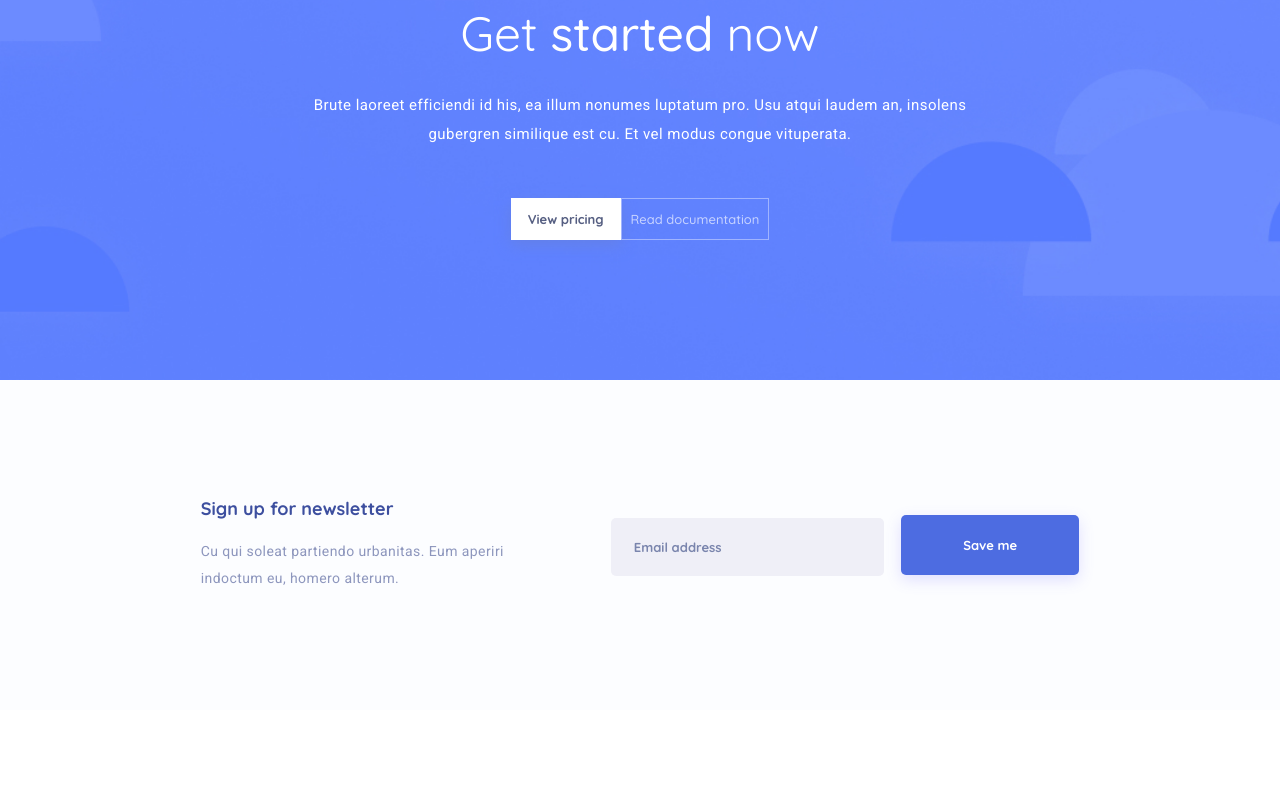
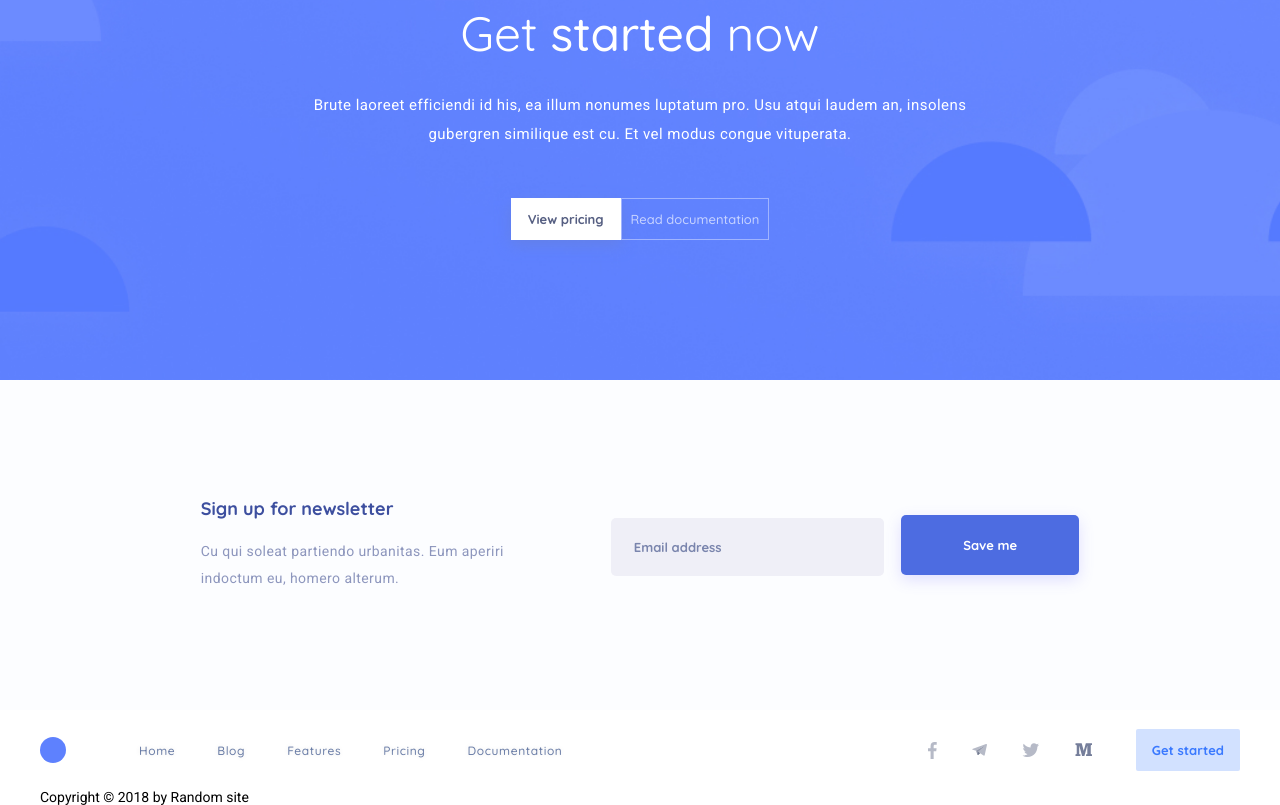
Before and after one commit to Daniil-gavrilooov/freebie__work, a plain HTML site: page app/index.html in a window 1280 px wide. Shown: the part 5351-6156 px from the top of the page. Before the commit the page ends 6061 px from the top, so only its background shows below. Drawn offline with nearby package versions, Linux system fonts and the light colour scheme.

Commit message:
added section (footer)

```diff
--- a/app/index.html
+++ b/app/index.html
@@ -669,6 +669,67 @@
         </section>
     </main>
 
+    <footer class="footer">
+        <div class="container">
+            <div class="header__top">
+                <div class="header__top-inner">
+                    <a class="logo" href="#">
+                        <img src="images/logo.svg" alt="logo">
+                    </a>
+
+                    <nav class="header__menu">
+                        <ul class="header__menu-list">
+                            <li class="header__menu-item">
+                                <a class="header__menu-link" href="#">Home</a>
+                            </li>
+                            <li class="header__menu-item">
+                                <a class="header__menu-link" href="#">Blog</a>
+                            </li>
+                            <li class="header__menu-item">
+                                <a class="header__menu-link" href="#">Features</a>
+                            </li>
+                            <li class="header__menu-item">
+                                <a class="header__menu-link" href="#">Pricing</a>
+                            </li>
+                            <li class="header__menu-item">
+                                <a class="header__menu-link" href="#">Documentation</a>
+                            </li>
+                        </ul>
+                    </nav>
+
+                    <ul class="header__icon-list">
+                        <li class="header__icon-item">
+                            <a class="header__icon-link" href="#">
+                                <img class="header__icon-img" src="images/meta.svg" alt="meta">
+                            </a>
+                        </li>
+                        <li class="header__icon-item">
+                            <a class="header__icon-link" href="#">
+                                <img class="header__icon-img" src="images/telegram.svg" alt="telegram">
+                            </a>
+                        </li>
+                        <li class="header__icon-item">
+                            <a class="header__icon-link" href="#">
+                                <img class="header__icon-img" src="images/twitter.svg" alt="twitter">
+                            </a>
+                        </li>
+                        <li class="header__icon-item">
+                            <a class="header__icon-link" href="#">
+                                <img class="header__icon-img" src="images/medium__icon.svg" alt="medium__icon">
+                            </a>
+                        </li>
+                    </ul>
+
+                    <button class="header__top-btn">Get started</button>
+                </div>
+            </div>
+
+            <p class="footer__copyright">
+                Copyright © 2018 by Random site
+            </p>
+        </div>
+    </footer>
+
 
     <script src="js/main.min.js"></script>
     <script type="text/javascript" src="//cdn.jsdelivr.net/npm/slick-carousel@1.8.1/slick/slick.min.js"></script>
--- a/app/scss/style.scss
+++ b/app/scss/style.scss
@@ -68,7 +68,7 @@ body {
 .slick-next,
 .slick-prev {
     position: absolute;
-    content: '';
+    content: "";
     top: 50%;
     z-index: 10;
     cursor: pointer;
```
